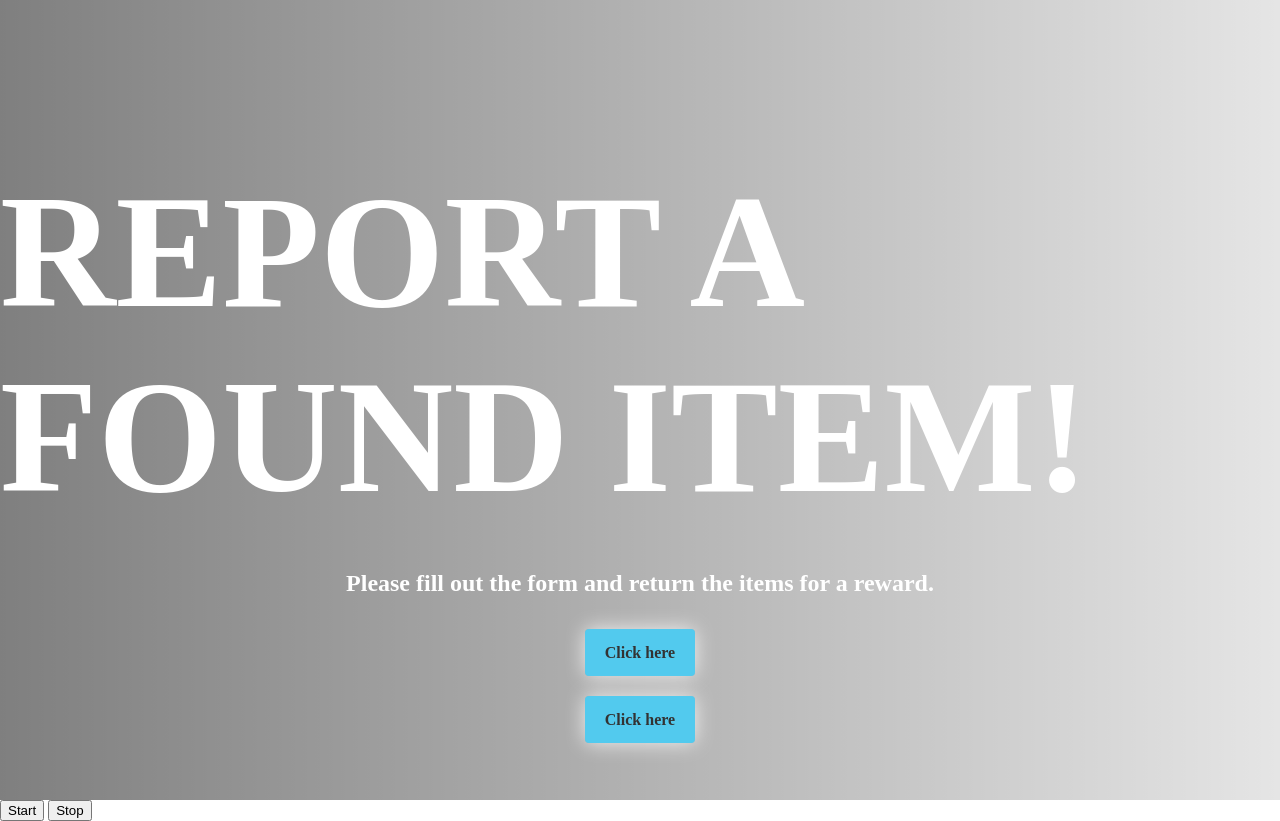
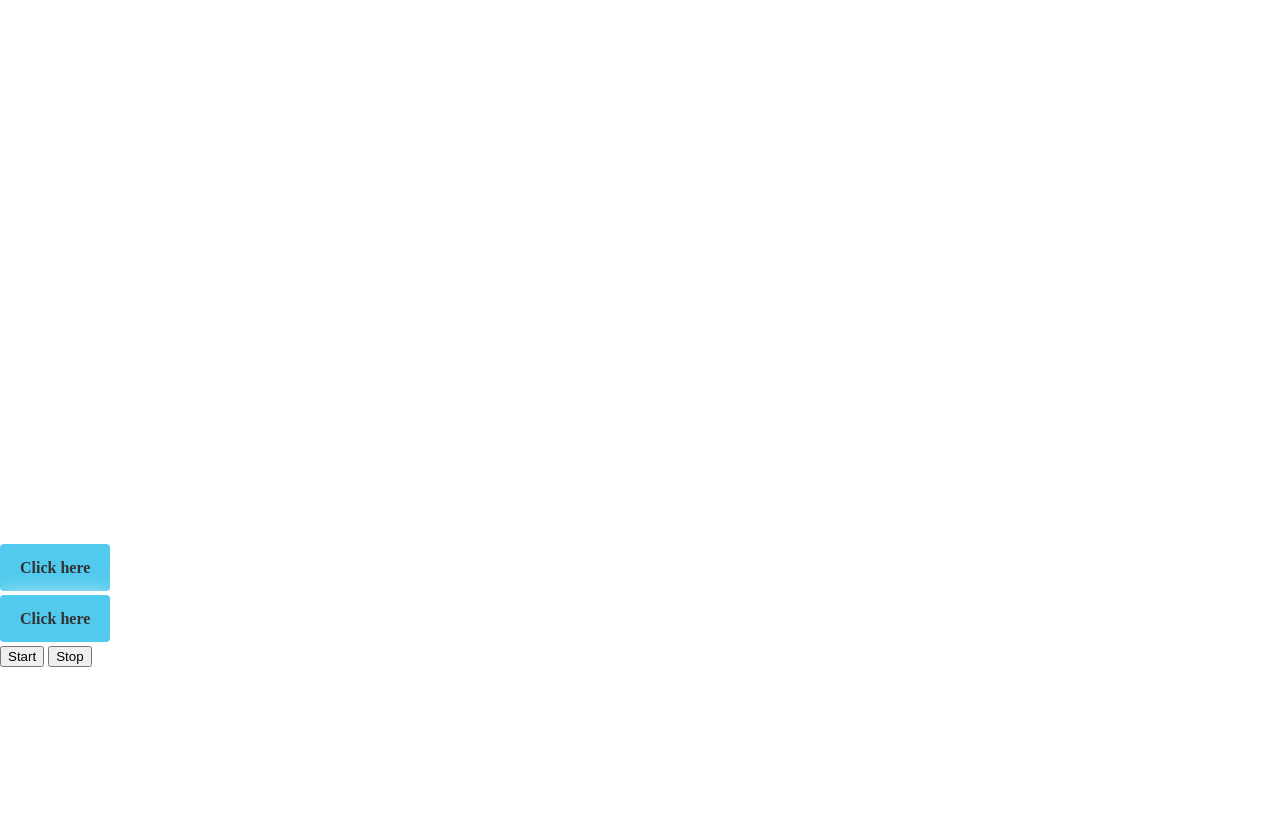
Before and after one commit to archmail/archmail.github.io, a plain HTML site: page index.html in a window 1280 px wide. After the commit the page ends 800 px from the top, so only its background shows below. Drawn offline with Linux system fonts and the light colour scheme.

Commit message:
Update index.html

```diff
--- a/index.html
+++ b/index.html
@@ -10,18 +10,6 @@
     body {
       margin: 0;
       box-sizing: border-box;
-    }
-
-    .container {
-      height: 100vh;
-      display: flex;
-      justify-content: center;
-      align-items: center;
-      flex-direction: column;
-      background: linear-gradient(to right, rgba(0, 0, 0, .5), rgba(0, 0, 0, .1));
-      background-size: cover;
-      background-position: center;
-      background-repeat: no-repeat;
     }
 
     h1 {
```
